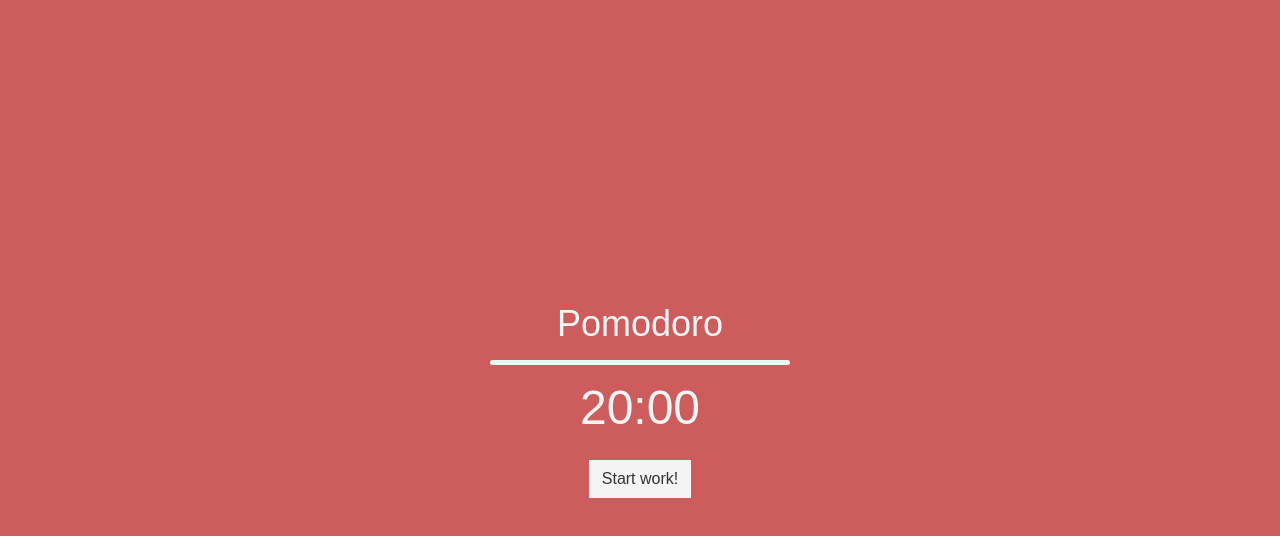
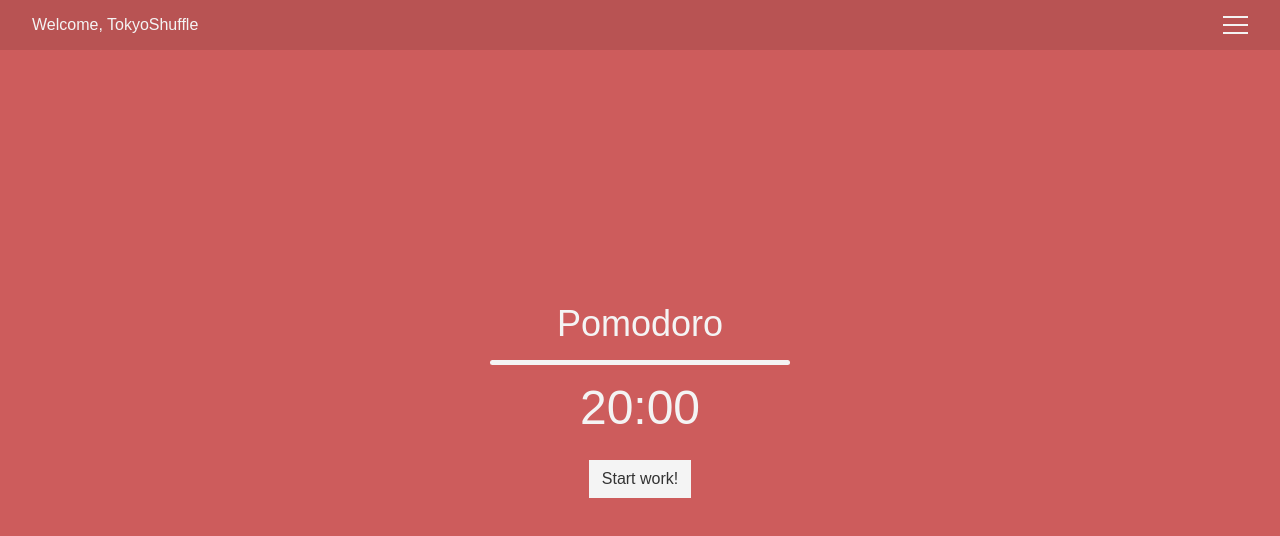
Before and after one commit to VladyslavHimself/SimplePomodoro, a React (Create React App) app: page / in a window 1280 px wide. Shown: the top 536 px of the page. Built offline with nearby package versions, Linux system fonts and the light colour scheme; a web font is replaced by a local one.

Commit message:
Done basic navigation layout

```diff
--- a/package.json
+++ b/package.json
@@ -3,6 +3,7 @@
   "version": "0.1.0",
   "private": true,
   "dependencies": {
+    "@fortawesome/fontawesome-svg-core": "^1.2.36",
     "@testing-library/jest-dom": "^5.14.1",
     "@testing-library/react": "^11.2.7",
     "@testing-library/user-event": "^12.8.3",
--- a/public/index.html
+++ b/public/index.html
@@ -11,6 +11,8 @@
     />
     <link rel="apple-touch-icon" href="%PUBLIC_URL%/logo192.png" />
     <link rel="manifest" href="%PUBLIC_URL%/manifest.json" />
+
+    <link rel="stylesheet" href="https://pro.fontawesome.com/releases/v5.10.0/css/all.css" integrity="sha384-AYmEC3Yw5cVb3ZcuHtOA93w35dYTsvhLPVnYs9eStHfGJvOvKxVfELGroGkvsg+p" crossorigin="anonymous"/>
     <title>Simple Pomodoro</title>
 
     <style>
--- a/src/containers/App/App.jsx
+++ b/src/containers/App/App.jsx
@@ -96,6 +96,16 @@ class App extends React.Component {
     return (
           <Layout>
             <div className={classes.App}>
+              <div className={classes.nav}>
+                <div className={classes.nav__wrapper}>
+                  <div className="nav__title">Welcome, TokyoShuffle</div>
+                  <div className={classes.burger}>
+                    <span/>
+                    <span/>
+                    <span/>
+                  </div>
+                </div>
+              </div>
               <Logo name='Pomodoro' />
               <Timer
                 onChange   = { this.startTimer }
--- a/src/containers/App/App.module.scss
+++ b/src/containers/App/App.module.scss
@@ -21,3 +21,44 @@
 
   color: #f4f4f4;
 }
+
+
+// navigation
+
+.nav {
+  position: absolute;
+  top: 0;
+  left: 0;
+  width: 100%;
+  height: 50px;
+  background-color: rgba(0, 0, 0, .1);
+
+  display: flex;
+  justify-content: center;
+
+  &__wrapper {
+    width: 95%;
+    height: inherit;
+    // border: 1px solid black;
+
+    display: flex;
+    justify-content: space-between;
+    align-items: center;
+
+  }
+}
+
+.burger {
+  width: 25px;
+  height: 25px;
+
+  display: flex;
+  justify-content: space-around;
+  flex-direction: column;
+
+  cursor: pointer;
+
+  span {
+    border: 1px solid #f4f4f4;
+  }
+}
```
Also changed, not shown: 1 other file (tests, documents, lock files or other folders). Lines whose indentation alone changed are shown as unchanged.
